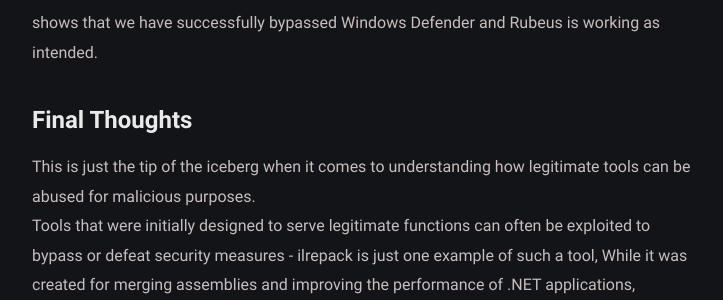
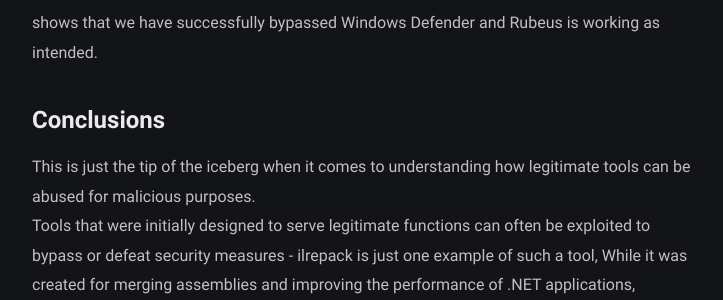
Before and after one commit to Extravenger/extravenger.github.io, a Jekyll site: the page built from _posts/bypassing-windefender-2025/2025-03-10-il-repack.md, in a window 1280 px wide and 900 px high, scrolled down 4894 px. Shown: the part 154-454 px from the top of the window, without its empty margins (278-1001 px from the left). Built offline with Jekyll 4.4.1, drawn with Linux system fonts in a browser that asks for light colours.

Commit message:
Update 2025-03-10-il-repack.md

```diff
--- a/_posts/bypassing-windefender-2025/2025-03-10-il-repack.md
+++ b/_posts/bypassing-windefender-2025/2025-03-10-il-repack.md
@@ -88,7 +88,7 @@
 
 shows that we have successfully bypassed Windows Defender and Rubeus is working as intended.
 
-# Final Thoughts
+# Conclusions
 
 This is just the tip of the iceberg when it comes to understanding how legitimate tools can be abused for malicious purposes.<br>
 Tools that were initially designed to serve legitimate functions can often be exploited to bypass or defeat security measures -
```
